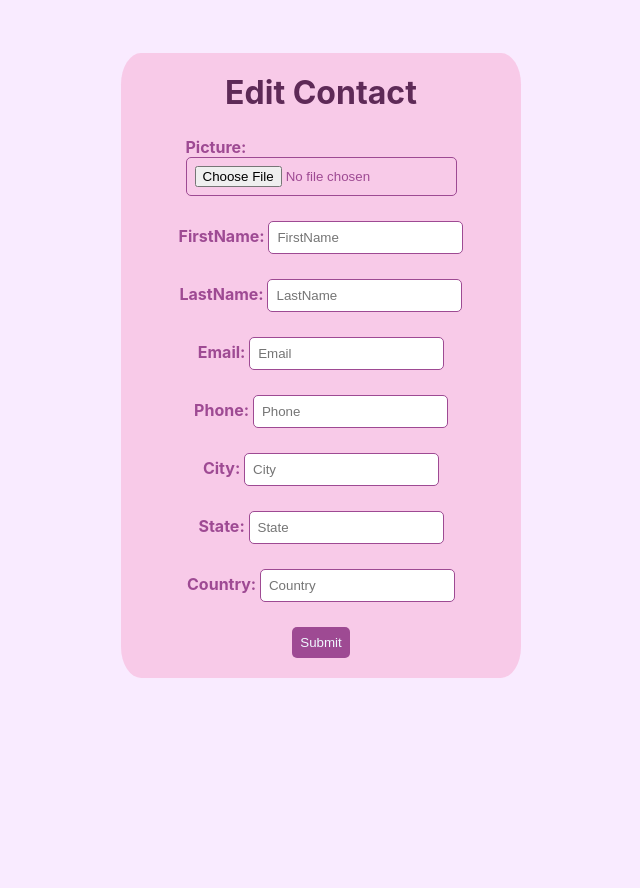
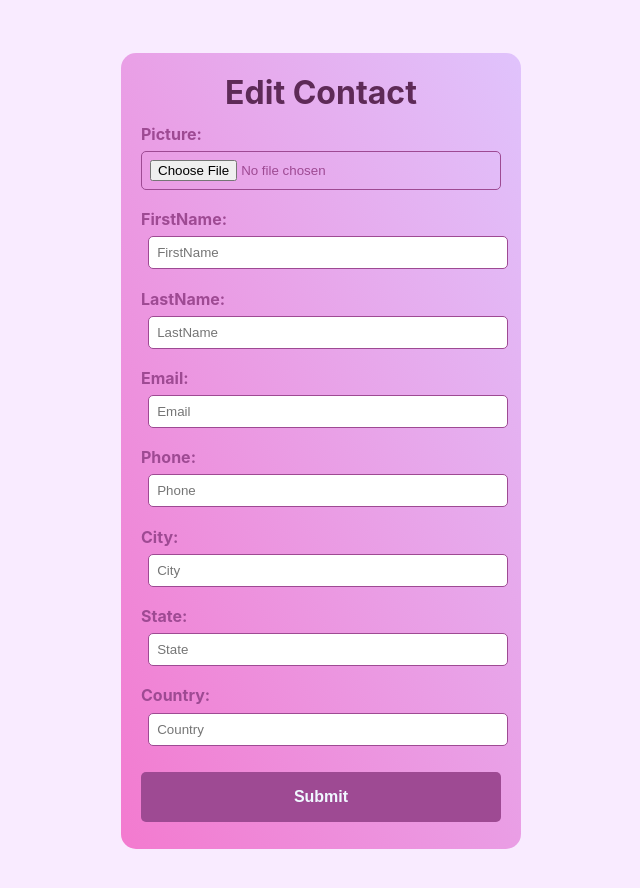
Before and after one commit to habiba2m/contact-list, a React (Create React App) app: page /contact/1/edit in a window 1280 px wide. Shown: the top 888 px of the page, without its empty margins (319-959 px from the left). Before the commit the page ends 800 px from the top, so only its background shows below. Built offline with nearby package versions, Linux system fonts and the light colour scheme.

Commit message:
feat: add delete contact feature and update some styles

```diff
--- a/src/Components/ContactInfo.jsx
+++ b/src/Components/ContactInfo.jsx
@@ -1,6 +1,17 @@
 import { Link } from "react-router-dom";
+import { useDispatch } from "react-redux";
+import { useNavigate } from "react-router-dom";
+import { deleteContact } from "../store";
 
 function ContactInfo({ contact }) {
+  const dispatch = useDispatch();
+  const navigate = useNavigate();
+
+  const handleDelete = () => {
+    dispatch(deleteContact(contact.login.uuid));
+    navigate("/");
+  };
+
   return (
     <div className="contact-container">
       <img src={contact.picture.large} alt="profile" />
@@ -14,6 +25,8 @@ function ContactInfo({ contact }) {
           📍{contact.location.city}, {contact.location.state},{" "}
           {contact.location.country}
         </p>
+      </div>
+      <div className="action-buttons">
         <Link
           to={{
             pathname: `/contact/${contact.login.uuid}/edit`,
@@ -21,8 +34,11 @@ function ContactInfo({ contact }) {
           state={{ contact }}
           className="edit-contact"
         >
-          Edit Contact ✏️
+          Edit Contact✏️
         </Link>
+        <button className="delete-button" onClick={handleDelete}>
+          Delete Contact🗑️
+        </button>
       </div>
     </div>
   );
--- a/src/Pages/AddContact.jsx
+++ b/src/Pages/AddContact.jsx
@@ -131,7 +131,6 @@ function AddContact() {
           {errors[key] && <span className="error">{errors[key]}</span>}
         </label>
       ))}
-
       <input className="submit-button" type="submit" value="Submit" />
     </form>
   );
--- a/src/index.css
+++ b/src/index.css
@@ -28,7 +28,6 @@ body {
   display: flex;
   justify-content: center;
   align-items: center;
-  background-color: #4158d0;
   background-image: linear-gradient(
     43deg,
     #4158d0 0%,
@@ -36,7 +35,7 @@ body {
     #ffcc70 100%
   );
   padding: 5%;
-  margin-top: 5%;
+  margin: 5% 0;
   margin-bottom: 1%;
   color: aliceblue;
   border-radius: 1rem;
@@ -121,10 +120,10 @@ li img {
   display: flex;
   flex-direction: column;
   align-items: center;
-  background-color: rgba(249, 191, 223, 0.726);
+  background-image: linear-gradient(62deg, #f37acf 0%, #e0c3fc 100%);
   padding: 5%;
-  border-radius: 5%;
-  gap: 25px;
+  border-radius: 15px;
+  gap: 12px;
   min-width: 300px;
   margin: 10% 0;
 }
@@ -158,7 +157,7 @@ li img {
 
 .contact-container .contact-name {
   font-size: 1.5rem;
-  color: rgb(158, 74, 147);
+  color: rgb(255, 255, 255);
   margin-bottom: 5%;
 }
 
@@ -200,40 +199,27 @@ form h1 {
 form label {
   font-weight: 700;
   color: rgb(158, 74, 147);
+  width: 100%;
+  text-align: left;
 }
 
 form input {
   padding: 0.5rem;
   border-radius: 5px;
   border: 1px solid rgb(158, 74, 147);
+  margin: 2%;
+  width: 100%;
 }
 
 form .submit-button {
   background-color: rgb(158, 74, 147);
   color: aliceblue;
-  padding: 0.5rem;
+  padding: 1rem;
   border: none;
   border-radius: 5px;
   cursor: pointer;
-}
-
-form .submit-button:hover {
-  background-color: rgb(245, 148, 242);
-}
-
-.edit-contact {
-  background-color: rgba(160, 57, 113, 0.726);
-  padding: 3%;
-  border-radius: 5%;
-  text-align: center;
-  text-decoration: none;
-  color: aliceblue;
   font-weight: 700;
-  margin-top: 3%;
-}
-
-.edit-contact:hover {
-  background-color: rgba(225, 137, 213, 0.606);
+  font-size: 1rem;
 }
 
 .search {
@@ -250,3 +236,40 @@ input:focus {
   outline: none;
   border: 1px solid rgb(158, 74, 147);
 }
+
+.edit-contact {
+  background-color: rgba(160, 57, 113, 0.726);
+  padding: 3%;
+  border-radius: 5%;
+  text-align: center;
+  text-decoration: none;
+  color: aliceblue;
+  font-weight: 700;
+  margin-top: 3%;
+}
+
+.contact-container .action-buttons {
+  display: flex;
+  justify-content: center;
+  align-items: center;
+  flex-direction: row;
+}
+
+.delete-button {
+  background-color: rgba(255, 65, 65, 0.726);
+  padding: 3%;
+  border-radius: 5%;
+  border: none;
+  text-align: center;
+  color: aliceblue;
+  font-size: 1rem;
+  font-weight: 700;
+  margin-top: 3%;
+  cursor: pointer;
+}
+
+.delete-button:hover,
+.edit-contact:hover,
+form .submit-button:hover {
+  background-color: rgba(199, 161, 161, 0.726);
+}
```
